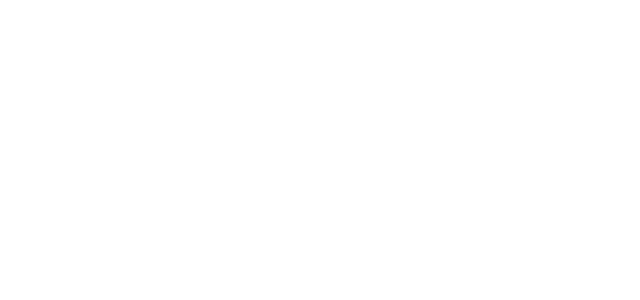
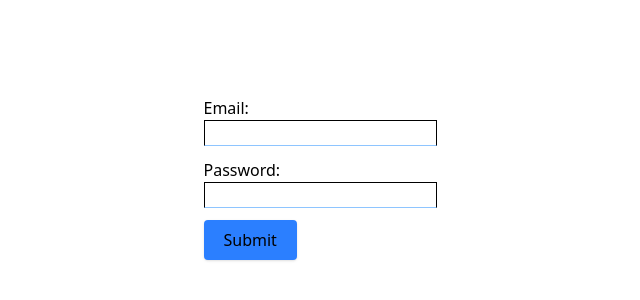
Before and after one commit to asadsuzan/bike-store-client, a React (Vite) app: page /login in a window 1280 px wide. Before the commit this address had no page. Shown: the part 222-522 px from the top of the page, without its empty margins (320-960 px from the left). Built offline with nearby package versions, Linux system fonts and the light colour scheme.

Commit message:
setting up redux and base api

```diff
--- a/package.json
+++ b/package.json
@@ -10,9 +10,13 @@
     "preview": "vite preview"
   },
   "dependencies": {
+    "@reduxjs/toolkit": "^2.5.1",
     "@tailwindcss/vite": "^4.0.0",
+    "jwt-decode": "^4.0.0",
     "react": "^18.3.1",
     "react-dom": "^18.3.1",
+    "react-hook-form": "^7.54.2",
+    "react-redux": "^9.2.0",
     "react-router": "^7.1.3",
     "tailwindcss": "^4.0.0"
   },
--- a/src/App.tsx
+++ b/src/App.tsx
@@ -1,4 +1,8 @@
+import { useGetProductsQuery } from "./redux/features/products/productsApi";
+
 function App() {
+  const { data } = useGetProductsQuery("");
+  console.log(data);
   return (
     <>
       <h1 className="text-2xl text-red-500">Bike store </h1>
--- a/src/main.tsx
+++ b/src/main.tsx
@@ -5,15 +5,21 @@
 import { BrowserRouter, Routes, Route } from "react-router";
 import Order from "./pages/Order.tsx";
 import Cart from "./pages/Cart";
+import { Provider } from "react-redux";
+import { store } from "./redux/store.ts";
+import Login from "./pages/Login.tsx";
 createRoot(document.getElementById("root")!).render(
   <StrictMode>
+    <Provider store={store}>
       <BrowserRouter>
         <Routes>
           <Route path="/" element={<App />} />
           <Route path="/orders" element={<Order />} />
           <Route path="/cart" element={<Cart />} />
+          <Route path="/login" element={<Login />} />
           {/* Add more routes as needed */}
         </Routes>
       </BrowserRouter>
+    </Provider>
   </StrictMode>
 );
--- /dev/null
+++ b/src/pages/Login.tsx
@@ -0,0 +1,63 @@
+import React from "react";
+import { FieldValues, useForm } from "react-hook-form";
+import { useLoginMutation } from "../redux/features/auth/authApi";
+import { setUser, TUser } from "../redux/features/auth/authSlice";
+import { verifyToken } from "../utils/verifyToken";
+import { useAppDispatch } from "../redux/hooks";
+
+const Login = () => {
+  const { register, handleSubmit } = useForm();
+  const [login] = useLoginMutation();
+  const dispatch = useAppDispatch();
+
+  const onSubmit = async (data: FieldValues) => {
+    console.log(data);
+
+    try {
+      const res = await login(data).unwrap();
+      const user = verifyToken(res.data.accessToken) as TUser;
+      const token = res.data.accessToken;
+      dispatch(setUser({ user, token }));
+
+      //   navigate(`/${user.role}/dashboard`);
+    } catch (error) {
+      console.log(error);
+    }
+  };
+  return (
+    <div className="container mx-auto  flex flex-col items-center justify-center  min-h-[100vh]">
+      <form onSubmit={handleSubmit(onSubmit)}>
+        <div className="mb-3">
+          <label htmlFor="email" className="block">
+            Email:
+          </label>
+          <input
+            type="email"
+            id="email"
+            {...register("email")}
+            className="border border-b-blue-300 outline-0 "
+          />
+        </div>
+        <div className="mb-3">
+          <label htmlFor="password" className="block">
+            Password:
+          </label>
+          <input
+            type="password"
+            id="password"
+            {...register("password")}
+            className="border border-b-blue-300 outline-0"
+          />
+        </div>
+
+        <input
+          type="submit"
+          value="Submit"
+          className="bg-blue-500 py-2  px-5 cursor-pointer rounded shadow-sm "
+        />
+      </form>
+    </div>
+  );
+};
+
+export default Login;
--- /dev/null
+++ b/src/redux/api/baseApi.ts
@@ -0,0 +1,38 @@
+import {
+  BaseQueryApi,
+  BaseQueryFn,
+  createApi,
+  DefinitionType,
+  FetchArgs,
+  fetchBaseQuery,
+} from "@reduxjs/toolkit/query/react";
+// import { RootState } from "../store";
+
+const baseQuery = fetchBaseQuery({
+  baseUrl: "http://localhost:5000/api",
+  credentials: "include",
+  //   prepareHeaders: (headers, { getState }) => {
+  //     const token = (getState() as RootState).auth.token;
+  //     if (token) {
+  //       headers.set("Authorization", `${token}`);
+  //     }
+  //     return headers;
+  //   },
+});
+
+const baseQueryWithRefreshToken: BaseQueryFn<
+  FetchArgs,
+  BaseQueryApi,
+  DefinitionType
+  // eslint-disable-next-line @typescript-eslint/no-explicit-any
+> = async (args, api, extraOptions): Promise<any> => {
+  const res = await baseQuery(args, api, extraOptions);
+
+  return res;
+};
+
+export const baseApi = createApi({
+  reducerPath: "baseApi",
+  baseQuery: baseQueryWithRefreshToken,
+  endpoints: () => ({}),
+});
--- /dev/null
+++ b/src/redux/features/auth/authApi.ts
@@ -0,0 +1,15 @@
+import { baseApi } from "../../api/baseApi";
+
+const authApi = baseApi.injectEndpoints({
+  endpoints: (builder) => ({
+    login: builder.mutation({
+      query: (userInfo) => ({
+        url: "/user/login",
+        method: "POST",
+        body: userInfo,
+      }),
+    }),
+  }),
+});
+
+export const { useLoginMutation } = authApi;
--- /dev/null
+++ b/src/redux/features/auth/authSlice.ts
@@ -0,0 +1,40 @@
+import { createSlice } from "@reduxjs/toolkit";
+import { RootState } from "../../store";
+
+export interface TUser {
+  userId: string;
+  role: string;
+  iat: number;
+  exp: number;
+}
+interface TInitialState {
+  user: null | TUser;
+  token: null | string;
+}
+
+const initialState: TInitialState = {
+  user: null,
+  token: null,
+};
+
+const authSlice = createSlice({
+  name: "auth",
+  initialState,
+  reducers: {
+    setUser: (state, action) => {
+      const { user, token } = action.payload;
+      state.user = user;
+      state.token = token;
+    },
+    logout: (state) => {
+      state.user = null;
+      state.token = null;
+    },
+  },
+});
+
+export const { setUser, logout } = authSlice.actions;
+export default authSlice.reducer;
+
+export const useCurrentToken = (state: RootState) => state.auth.token;
+export const useCurrentUser = (state: RootState) => state.auth.user;
--- /dev/null
+++ b/src/redux/features/products/productsApi.ts
@@ -0,0 +1,14 @@
+import { baseApi } from "../../api/baseApi";
+
+const productsApi = baseApi.injectEndpoints({
+  endpoints: (builder) => ({
+    getProducts: builder.query({
+      query: () => ({
+        url: "/products",
+        method: "GET",
+      }),
+    }),
+  }),
+});
+
+export const { useGetProductsQuery } = productsApi;
--- /dev/null
+++ b/src/redux/hooks.ts
@@ -0,0 +1,6 @@
+import { useDispatch, useSelector } from "react-redux";
+import type { RootState, AppDispatch } from "./store";
+
+// Use throughout your app instead of plain `useDispatch` and `useSelector`
+export const useAppDispatch = useDispatch.withTypes<AppDispatch>();
+export const useAppSelector = useSelector.withTypes<RootState>();
--- /dev/null
+++ b/src/redux/store.ts
@@ -0,0 +1,18 @@
+import { configureStore } from "@reduxjs/toolkit";
+import { baseApi } from "./api/baseApi";
+import authReducer from "./features/auth/authSlice";
+// ...
+
+export const store = configureStore({
+  reducer: {
+    [baseApi.reducerPath]: baseApi.reducer,
+    auth: authReducer,
+  },
+  middleware: (getDefaultMiddleware) =>
+    getDefaultMiddleware().concat(baseApi.middleware),
+});
+
+// Infer the `RootState` and `AppDispatch` types from the store itself
+export type RootState = ReturnType<typeof store.getState>;
+// Inferred type: {posts: PostsState, comments: CommentsState, users: UsersState}
+export type AppDispatch = typeof store.dispatch;
--- /dev/null
+++ b/src/utils/verifyToken.ts
@@ -0,0 +1,2 @@
+import { jwtDecode } from "jwt-decode";
+export const verifyToken = (token: string) => jwtDecode(token);
```
Also changed, not shown: 1 other file (tests, documents, lock files or other folders). Lines whose indentation alone changed are shown as unchanged.
